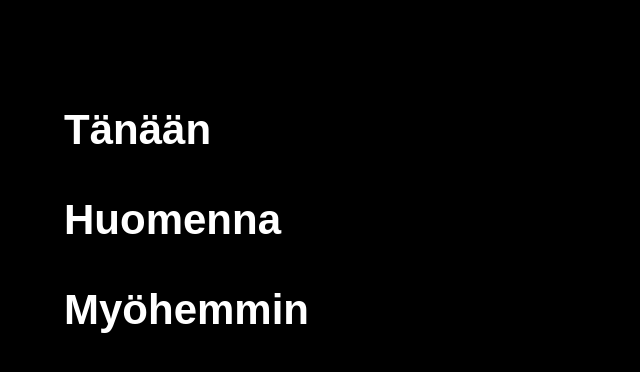
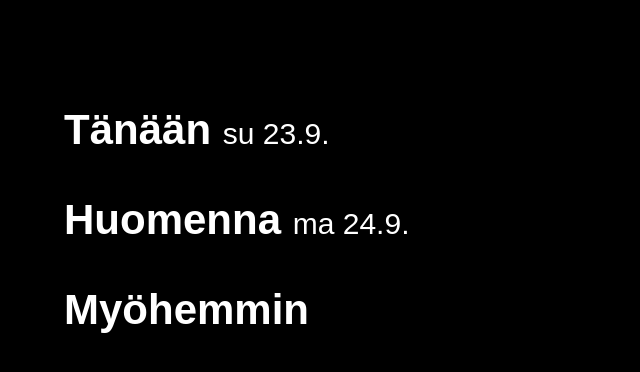
Before and after one commit to Luftare/home-dashboard, a React (Create React App) app in the folder client/: page / in a window 1280 px wide. Shown: the top 372 px of the page, without its empty margins (0-640 px from the left). Built offline with nearby package versions, Linux system fonts and the light colour scheme; no server answers.

Commit message:
Add current date

```diff
--- a/client/src/modules/calendar.js
+++ b/client/src/modules/calendar.js
@@ -137,14 +137,35 @@ export default class Calendar extends Component {
       </EventItem>
     );
 
+    const today = new Date();
+    const dayOfMonth = today.getDate();
+    const month = today.getMonth() + 1;
+    const weekDayName = weekdayIndexToString[today.getDay()];
+
+    const tomorrow = new Date();
+    tomorrow.setDate(tomorrow.getDate() + 1);
+    const tomorrowMonth = tomorrow.getMonth() + 1;
+    const tomorrowDayOfMonth = tomorrow.getDate();
+    const tomorrowWeekDayName = weekdayIndexToString[tomorrow.getDay()];
+
     return (
       <Container {...this.props}>
         <EventGroup>
-          <h3>Tänään</h3>
+          <h3>
+            Tänään{' '}
+            <span style={{ fontSize: '30px', fontWeight: 500 }}>
+              {weekDayName} {dayOfMonth}.{month}.
+            </span>
+          </h3>
           {eventsToday.map(eventToDetails)}
         </EventGroup>
         <EventGroup>
-          <h3>Huomenna</h3>
+          <h3>
+            Huomenna{' '}
+            <span style={{ fontSize: '30px', fontWeight: 500 }}>
+              {tomorrowWeekDayName} {tomorrowDayOfMonth}.{tomorrowMonth}.
+            </span>
+          </h3>
           {eventsTomorrow.map(eventToDetails)}
         </EventGroup>
         <EventGroup>
--- a/client/src/modules/weather.js
+++ b/client/src/modules/weather.js
@@ -9,12 +9,9 @@ const Module = styled.div`
     border-collapse: separate;
     border-spacing: 0 16px;
 
-    tr {
-      width: ${props => Math.floor(100 / props.forecastCount)}%;
-      margin-top: 12px;
-    }
-
     td {
+      width: ${props =>
+        props.forecastCount === 0 ? 1 : Math.floor(100 / props.forecastCount)}%;
       text-align: center;
     }
   }
```
Also changed, not shown: 3 other files (tests, documents, lock files or other folders).
